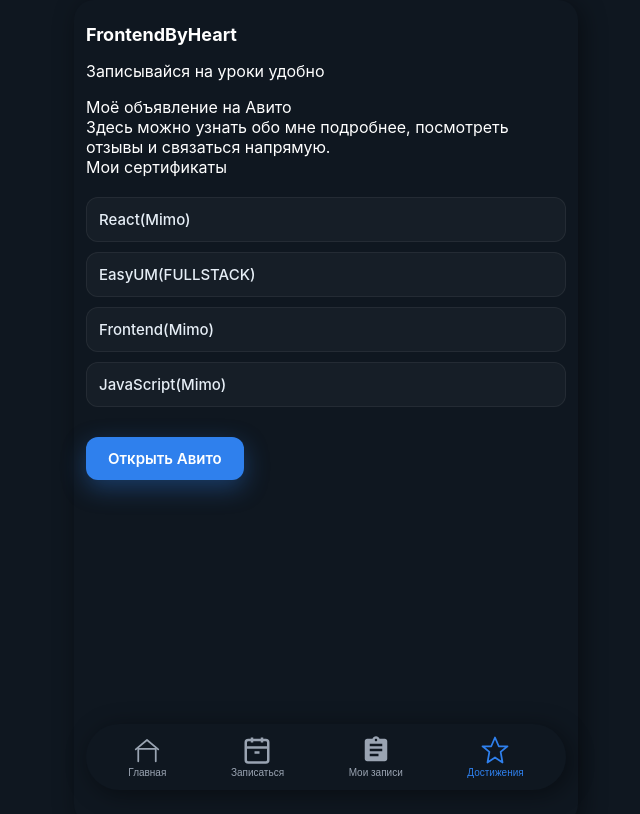
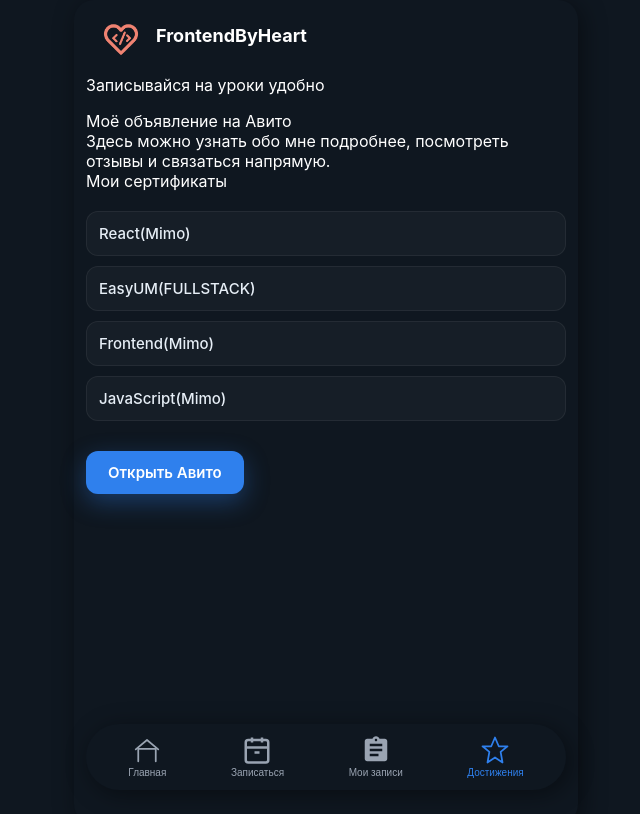
Before and after one commit to 1dayzy1/app, a React (Create React App) app: page /sertificates in a window 1280 px wide. Shown: the top 814 px of the page, without its empty margins (314-954 px from the left). Built offline with nearby package versions, Linux system fonts and the light colour scheme.

Commit message:
add logo image

```diff
--- a/src/components/Signn/Sig.js
+++ b/src/components/Signn/Sig.js
@@ -16,7 +16,15 @@
         });
     }, []);
 
-    const today = new Date().toISOString().split('T')[0];
+     // Получаем текущую дату
+    const today = new Date();
+    const todayFormatted = today.toISOString().split('T')[0];
+
+    // Вычисляем максимальную дату (30 дней вперед)
+    const maxDate = new Date();
+    maxDate.setDate(today.getDate() + 30);
+    const maxDateFormatted = maxDate.toISOString().split('T')[0];
+
 
     const[date, setDate] = useState('');
     const[times, setTimes] = useState('');
@@ -31,8 +39,10 @@
 
         if(selectedDate < today){
           setDataError('Нельзя выбрать прошлую дату');
+        }else if(selectedDate > maxDateFormatted){
+          setDataError('Нельзя записаться больше месяца вперед');
         }else{
-          setDataError('');
+          setDataError('')
         }
 
 
@@ -80,7 +90,11 @@
 
 
     <div className='block'>
-      <h1 className='Logo'>FrontendByHeart</h1>
+     <div className='Logo'>
+
+        <img src='/logo.png' width={70} alt='Logo'/>
+FrontendByHeart
+      </div>
         <p className='desc'>Записывайся на уроки удобно</p>
         <div className='sign-block'>
 
@@ -110,7 +124,8 @@
             <input type='date'
             id='date'
             onChange={changedate}
-            min={today}
+            min={todayFormatted}
+            max={maxDateFormatted}
             required
 
 
--- a/src/components/certificates/Certificates.js
+++ b/src/components/certificates/Certificates.js
@@ -28,7 +28,11 @@
 
   return (
     <div className='block'>
-      <h1 className='Logo'>FrontendByHeart</h1>
+     <div className='Logo'>
+
+        <img src='/logo.png' width={70} alt='Logo'/>
+FrontendByHeart
+      </div>
         <p className='desc'>Записывайся на уроки удобно</p>
 
 
--- a/src/components/main/Main.js
+++ b/src/components/main/Main.js
@@ -11,7 +11,12 @@
 
   return (
     <div className='block'>
-      <h1 className='Logo'>FrontendByHeart</h1>
+      <div className='Logo'>
+
+        <img src='/logo.png' width={70} alt='Logo'/>
+FrontendByHeart
+      </div>
+
         <p className='desc'>Записывайся на уроки удобно</p>
         <div className='firstBlock'>
 
--- a/src/components/main/main.css
+++ b/src/components/main/main.css
@@ -15,6 +15,8 @@
     font-size: 18px;
     color: #fff;
     font-weight: 700;
+    display: flex;
+    align-items: center;
 
 }
 
```
Also changed, not shown: public/logo.png (added).
